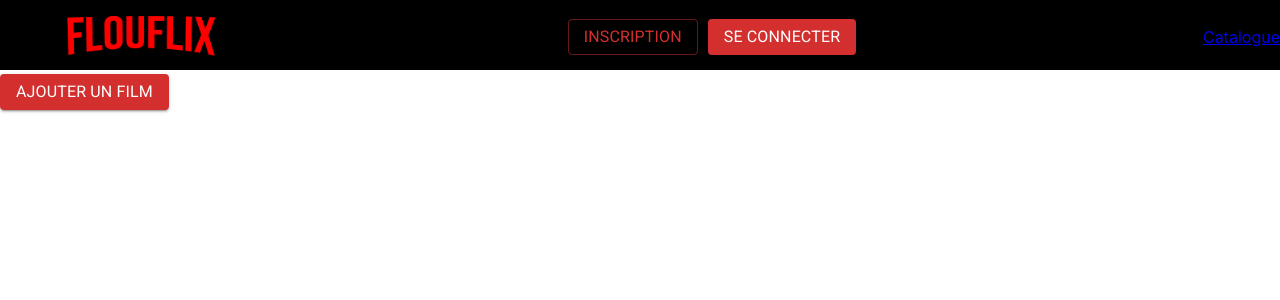
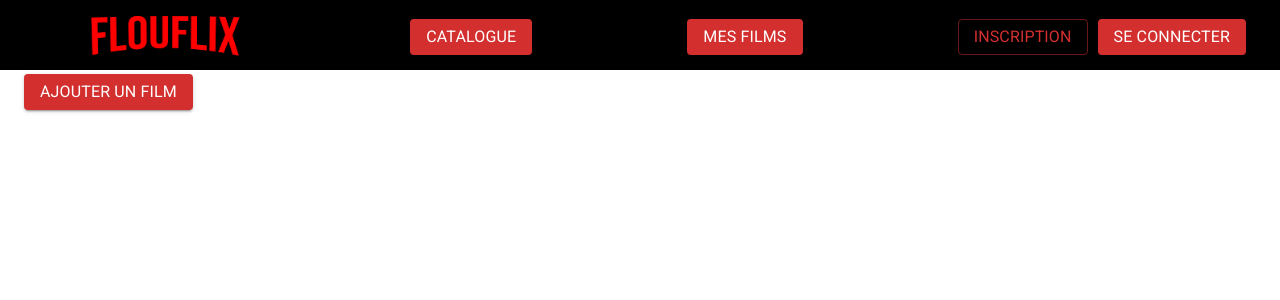
Before and after one commit to Nelchel/FlouFlix, a React (Create React App) app in the folder flouflix/: page / in a window 1280 px wide. Shown: the top 300 px of the page. Built offline with nearby package versions, Linux system fonts and the light colour scheme; no server answers.

Commit message:
add catalogue for uses

```diff
--- a/flouflix/src/App.js
+++ b/flouflix/src/App.js
@@ -8,6 +8,8 @@ import Inscription from "./pages/Inscription";
 import Connexion from "./pages/Connexion";
 import Catalogue from "./pages/Catalogue";
 import AddMovie from "./pages/AddMovie";
+import MyMovies from "./pages/MyMovies";
+
 import { getStorage } from "firebase/storage";
 import { initializeApp } from "firebase/app";
 
@@ -26,6 +28,7 @@ function App({ firebaseConfig }) {
             <Route path="connexion" element={<Connexion />} />
             <Route path="catalogue" element={<Catalogue />} />
             <Route path="ajouter-film" element={<AddMovie storage={storage} />} />
+            <Route path="mes-films" element={<MyMovies />} />
             {/* <Route path="*" element={<NoMatch />} /> */}
           </Route>
         </Routes>
--- a/flouflix/src/components/Nav.js
+++ b/flouflix/src/components/Nav.js
@@ -1,21 +1,16 @@
-import { Typography } from "@mui/material";
+import { Container, Typography } from "@mui/material";
 import Box from "@mui/material/Box";
 import Button from "@mui/material/Button";
-import {
-  BrowserRouter as Router,
-  Link,
-  Outlet,
-} from "react-router-dom";
+import { BrowserRouter as Router, Link, Outlet } from "react-router-dom";
 import { makeStyles } from "@mui/styles";
 import SignOut from "./SignOut";
 import { getAuth, onAuthStateChanged } from "firebase/auth";
 import { useState } from "react";
 
 const makeClass = makeStyles((theme) => ({
-  signupButton: {
-    marginRight: "10px",
+  section: {
+    background: "black",
   },
-
 }));
 
 function Nav() {
@@ -29,15 +24,19 @@ function Nav() {
       const mail = user.mailAddress;
       setExist(true);
     } else {
-      setExist(false)
+      setExist(false);
     }
   });
 
-
-
   return (
+    <section className={classes.section}>
+      <Container maxWidth="1250px">
         <Box bgcolor="black" maxHeight="70px">
-      <Box display="flex" justifyContent="space-between" alignItems="center">
+          <Box
+            display="flex"
+            justifyContent="space-between"
+            alignItems="center"
+          >
             <Box marginLeft="50px">
               <Link to="/">
                 <img
@@ -47,6 +46,16 @@ function Nav() {
                 />
               </Link>
             </Box>
+            <Link to="/catalogue">
+              <Button variant="contained" color="error">
+                <Typography>Catalogue</Typography>
+              </Button>
+            </Link>
+            <Link to="/mes-films">
+              <Button variant="contained" color="error">
+                <Typography>Mes films</Typography>
+              </Button>
+            </Link>
             {exist === false ? (
               <Box marginRight="10px" display="flex">
                 <Box marginRight="10px">
@@ -65,10 +74,11 @@ function Nav() {
             ) : (
               <SignOut />
             )}
-        <Link to="/catalogue">Catalogue</Link>
           </Box>
           <Outlet />
         </Box>
+      </Container>
+    </section>
   );
 }
 
--- /dev/null
+++ b/flouflix/src/pages/MyMovies.js
@@ -0,0 +1,83 @@
+import { Typography } from "@mui/material";
+import Box from "@mui/material/Box";
+import { makeStyles } from "@mui/styles";
+import React, { useState, useEffect } from "react";
+import firebase from "firebase/compat/app";
+import "firebase/compat/auth";
+import "firebase/compat/firestore";
+import Card from "@mui/material/Card";
+import CardContent from "@mui/material/CardContent";
+import CardMedia from "@mui/material/CardMedia";
+import { getAuth, onAuthStateChanged } from "firebase/auth";
+import { collection, query, where, getDocs } from "firebase/firestore";
+
+const makeClass = makeStyles((theme) => ({
+  signupButton: {
+    marginRight: "10px",
+  },
+}));
+
+function MyMovies() {
+  const db = firebase.firestore();
+
+  const [uid, setUid] = useState("");
+  const [movies, setMovies] = useState([]);
+  const getMovies = [];
+
+  const auth = getAuth();
+
+  onAuthStateChanged(auth, (user) => {
+    if (user) {
+      const uid = user.uid;
+      setUid(uid);
+    } else {
+    }
+  });
+
+  db.collection("movies")
+    .where("seller", "==", uid)
+    .get()
+    .then((querySnapshot) => {
+      querySnapshot.forEach((doc) => {
+        // doc.data() is never undefined for query doc snapshots
+        // console.log(doc.id, " => ", doc.data());
+        getMovies.push(doc.data());
+      });
+      setMovies(getMovies);
+    })
+    .catch((error) => {
+      console.log("Error getting documents: ", error);
+    });
+
+  return (
+    <Box>
+      <Typography variant="h1">Mes films</Typography>
+      <Box display="flex" justifyContent="space-evenly">
+        {movies.map((movie, index) => {
+          return (
+            <Box maxWidth="345px">
+              <Card style={{ minWidth: "345px" }}>
+                <CardMedia
+                  component="img"
+                  height="140"
+                  image={movie.url}
+                  alt="green iguana"
+                />
+                <CardContent>
+                  <Typography gutterBottom variant="h5" component="div">
+                    {movie.name}
+                  </Typography>
+                  <Typography variant="body2" color="text.secondary">
+                    {movie.description}
+                  </Typography>
+                </CardContent>
+              </Card>
+            </Box>
+          );
+        })}
+      </Box>
+    </Box>
+  );
+}
+
+export default MyMovies;
```
Lines whose indentation alone changed are shown as unchanged.
